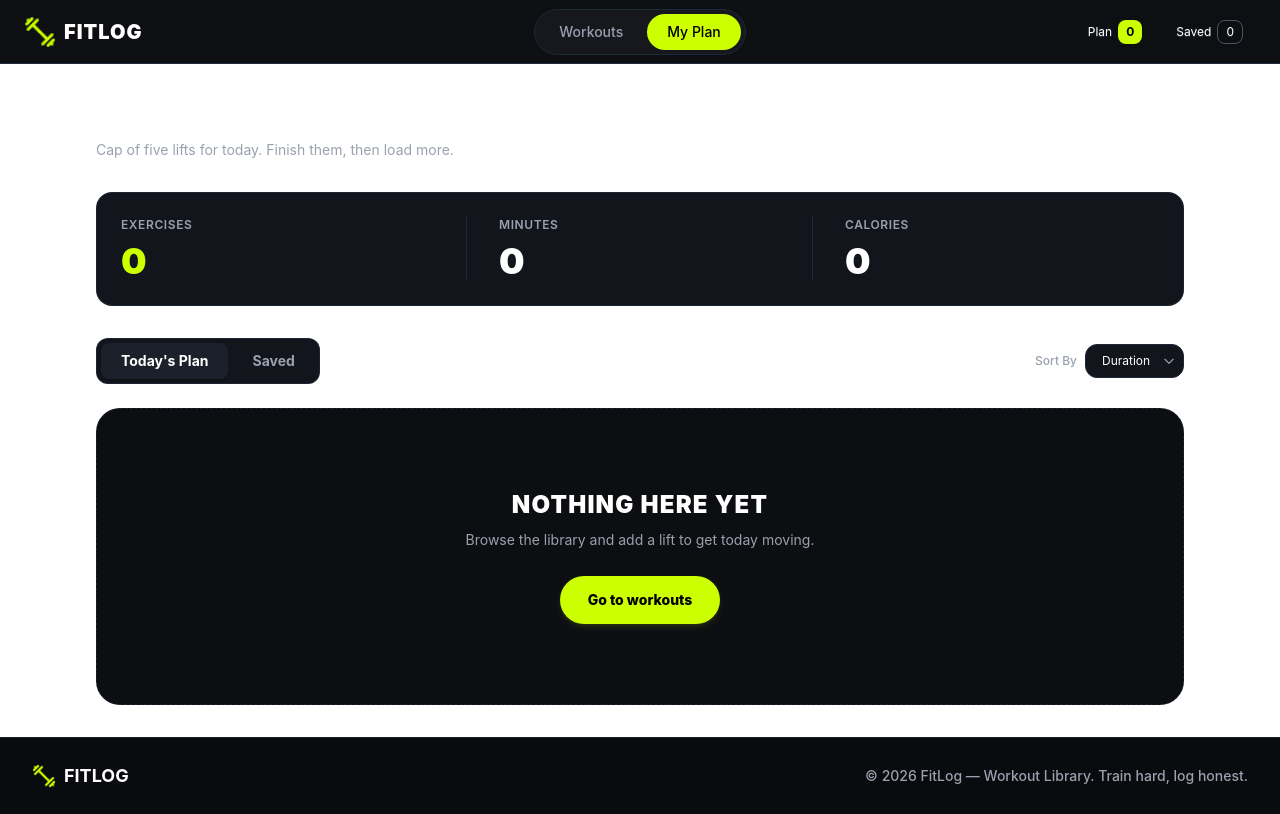
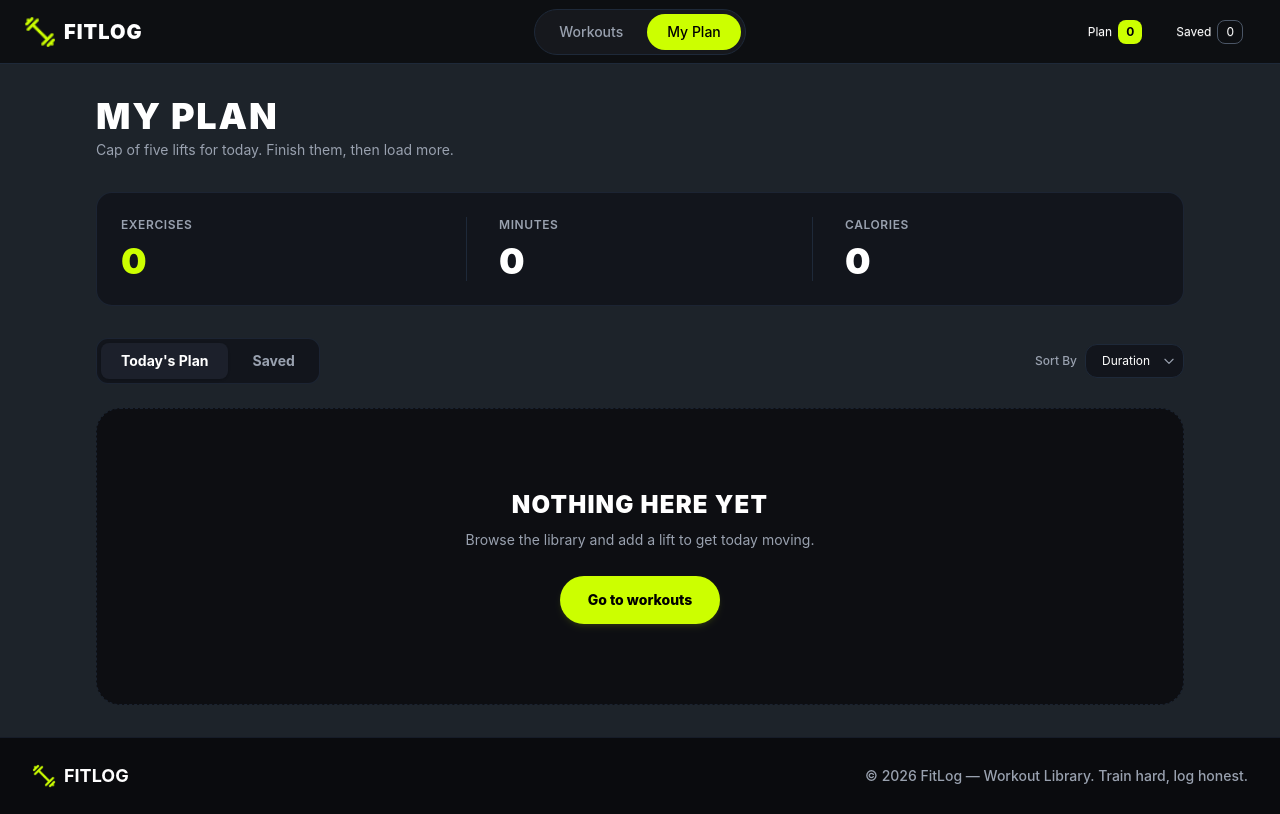
Before and after one commit to nayanhalder730/fit-log-projects, a Next.js app: page /my-plan in a window 1280 px wide. Built offline with nearby package versions, Linux system fonts and the light colour scheme.

Commit message:
theme change

```diff
--- a/src/app/layout.tsx
+++ b/src/app/layout.tsx
@@ -30,6 +30,7 @@ export default function RootLayout({
   return (
     <html
       lang="en"
+      data-theme="dark"
       className={`${geistSans.variable} ${geistMono.variable} h-full antialiased`}
     >
       <body className="min-h-full flex flex-col">
```
